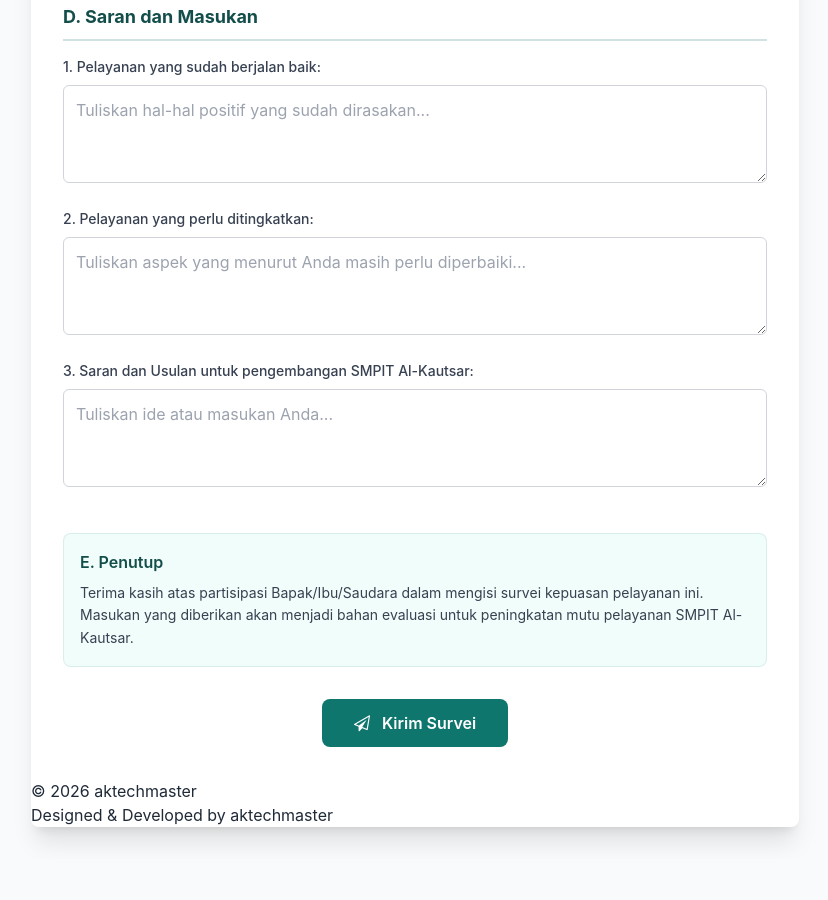
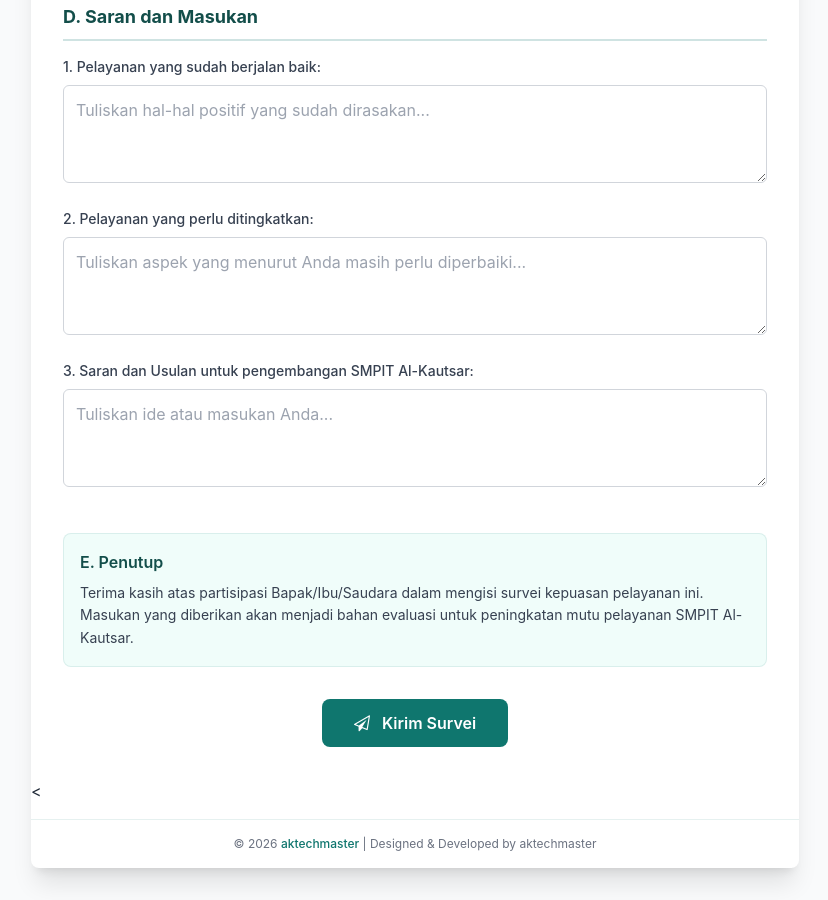
Before and after one commit to aktechmaster/Instrumen-Survey-Kepuasan-Layanan, a plain HTML site: page index.html in a window 1280 px wide. Shown: the part 2708-3608 px from the top of the page, without its empty margins (225-1053 px from the left). Before the commit the page ends 3567 px from the top, so only its background shows below. Drawn offline with nearby package versions, Linux system fonts and the light colour scheme.

Commit message:
Update footer styling and structure in index.html

```diff
--- a/index.html
+++ b/index.html
@@ -403,9 +403,9 @@
 
         </form>
 
-        <div class="footer">
-            &copy; 2026 <span>aktechmaster</span> <br> Designed & Developed by aktechmaster
-        </div>
+        <<div class="text-center py-4 mt-4 border-t border-primary/10 text-xs text-gray-500">
+        &copy; 2026 <span class="font-medium text-primary">aktechmaster</span> | Designed & Developed by aktechmaster
+    </div>
     </div>
     </div>
 
```
